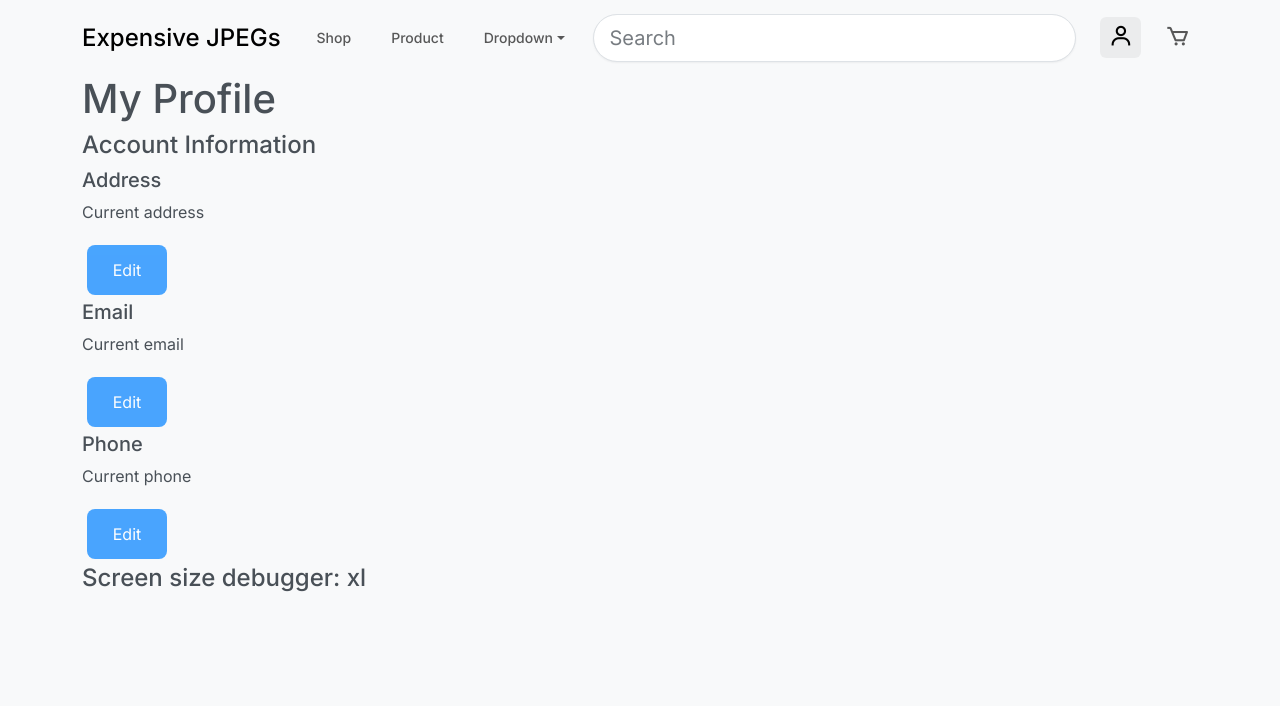
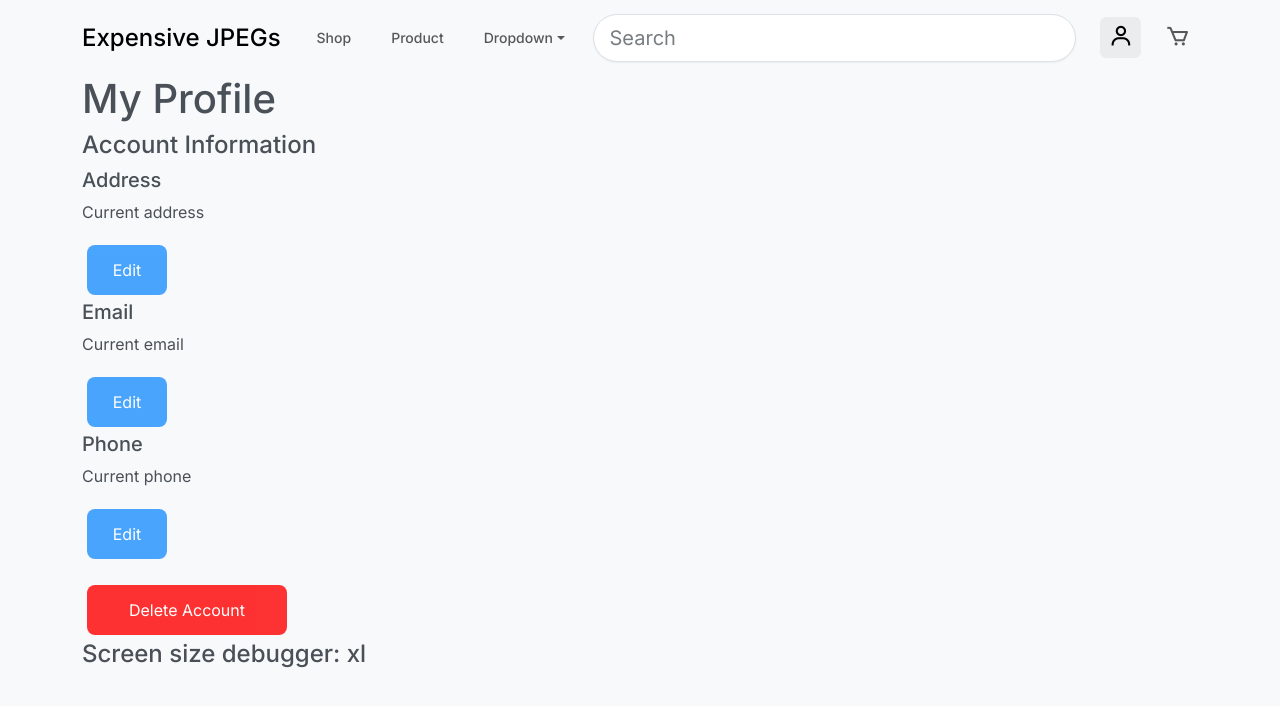
Before and after one commit to DennisPing/digital-art-marketplace-frontend, a React (Create React App) app: page /profile in a window 1280 px wide. Shown: the top 706 px of the page. Built offline with nearby package versions, Linux system fonts and the light colour scheme.

Commit message:
Delete Account button added (non-functional)

```diff
--- a/src/profile/index.css
+++ b/src/profile/index.css
@@ -33,3 +33,21 @@
     display: none;
 
 }
+
+.delete_account_button{
+
+    background-color: red;
+    color: white;
+    padding: 12px 20px;
+    border: none;
+    cursor: pointer;
+    opacity: 0.8;
+    bottom: 23px;
+    right: 28px;
+    width: 200px;
+    height: 50px;
+    border-radius: 8px;
+    margin: 5px;
+
+
+}
--- a/src/profile/index.js
+++ b/src/profile/index.js
@@ -55,6 +55,20 @@ const ProfileComponent = () => {
         document.getElementById("current_phone").innerHTML = document.getElementById("new_phone").value
 
 
+
+    }
+
+    function DeleteAccountPopUp() {
+
+        document.getElementById("account_form").style.display = "block";
+        document.getElementById("delete_account_button").style.display = "none";
+
+    }
+
+    function closeDeleteAccountPopUp() {
+
+        document.getElementById("account_form").style.display = "none";
+        document.getElementById("delete_account_button").style.display = "block";
 
     }
 
@@ -126,6 +140,18 @@ const ProfileComponent = () => {
         </div>
         <button className="open-button" id={"edit-phone-button"} onClick={openPhoneForm}>Edit</button>
 
+        <p></p>
+        <button className={"delete_account_button"} id={"delete_account_button"} onClick={DeleteAccountPopUp}>Delete Account</button>
+
+        <div className={"editing_form"} id={"account_form"} >
+
+            Delete account?
+
+            <button type="button" className="delete_account_button" onClick={closeDeleteAccountPopUp}>Yes, delete account</button>
+            <button type="button" className="save-button" onClick={closeDeleteAccountPopUp}>Cancel</button>
+
+        </div>
+
     </div>
 
 
```
